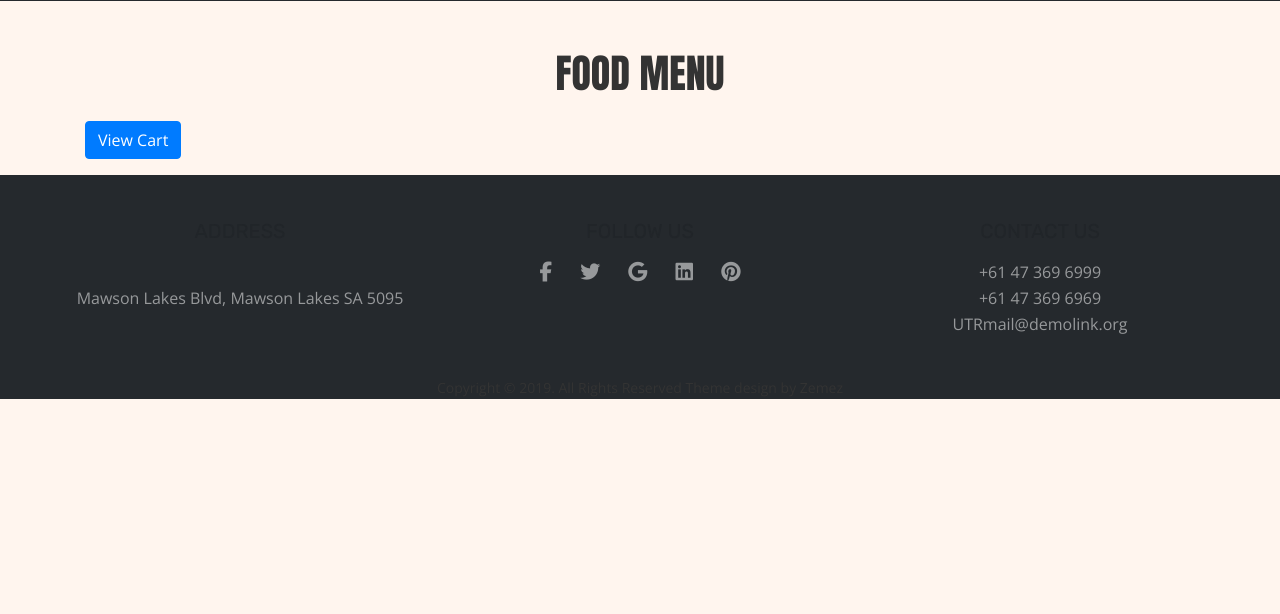
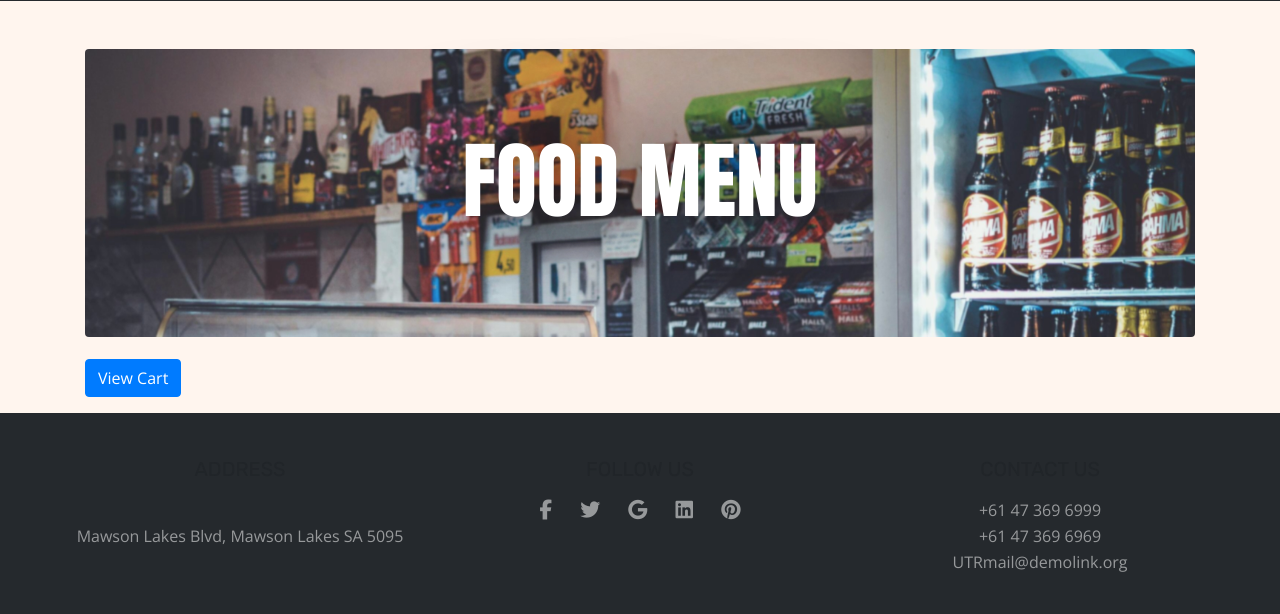
Before and after one commit to NgaiWongKa/INFS2043, a Node server app: page /menu in a window 1280 px wide. Shown: the part 105-719 px from the top of the page. Run offline with Node 20, Linux system fonts and the light colour scheme; the visitor is signed in with stand-in values (Sample User, id 1); data that the repository does not hold is empty; some libraries are stand-ins or nearby versions.

Commit message:
Improve the page title and add a bootstrap element to truncate the descriptions

```diff
--- a/views/Menu/index.ejs
+++ b/views/Menu/index.ejs
@@ -24,6 +24,32 @@
     <link rel="stylesheet" href="/CSS/base.css" />
     <link rel="stylesheet" href="/CSS/home.css" />
     <link rel="stylesheet" href="/CSS/homeResponsive.css" />
+    <style>
+        .img-container{
+            position:relative;
+            display:inline-block;
+        }
+        .img-container img{
+            display:block
+        }
+        .img-container .overlay{
+            position:absolute;
+            top:0;
+            left:0;
+            width:100%;
+            height:100%;
+            display:flex;
+            justify-content: center;
+            align-items: center;
+        }
+        .overlay span{
+            position:absolute;
+            top:50%;
+            left:50%;
+            transform:translate(-50%,-50%);
+            color:#fff;
+        }
+    </style>
     <title>Food Menu</title>
 </head>
 
@@ -67,7 +93,17 @@
 
     <!---------MAIN CONTENT---------->
     <div class="container mt-5">
-        <h1 class="mb-4 text-center" style="font-family: Impact, Haettenschweiler, 'Arial Narrow Bold', sans-serif;">FOOD MENU</h1>
+        <div class="img-container mb-3">
+            <img src="/extra_images/food_menu_banner.jpg"
+            class="img-fluid rounded" alt="A food menu's banner image"
+            style="width: 100%; height: 18rem; overflow: hidden;">
+            <div class="overlay">
+              <span>
+                <h1 class="mb-4 text-center"
+                style="font-family:Impact, Haettenschweiler, 'Arial Narrow Bold', sans-serif;color: #fff;font-size: 600%; text-shadow: rgb(0, 0, 0) 1px 0 100px;">FOOD MENU</h1>
+              </span>
+            </div>
+        </div>
         <% if (currentUser.type == "staff") { %>
             <a href="/menu/new" class="btn btn-success mb-3">Add New Item</a>
         <% } %>
@@ -75,13 +111,13 @@
         <div class="row">
             <% menuItems.forEach(item => { %>
                 <div class="col-md-4 mb-4">
-                    <div class="card border-dark shadow rounded">
-                        <div class="card-header"><%= item.name %></div>
-                        <div class="text-center">
-                            <img src="/food_items/<%= item.image %>" class="card-img-top" alt="<%= item.name %>" style="width:85%;height: auto;">
+                    <div class="card border-secondary shadow rounded">
+                        <div class="text-center m-3">
+                            <img src="/food_items/<%= item.image %>" class="card-img-top" alt="<%= item.name %>" style="width:75%;height: auto;">
                         </div>
                         <div class="card-body">
-                            <p class="card-text"><%= item.description %></p>
+                            <h3 class="card-title"><%= item.name %></h5>
+                            <p class="card-text text-truncate"><%= item.description %></p>
                             <p class="card-text">Price: $<%= item.price.toFixed(2) %></p>
                             <form class="add-to-cart-form" data-id="<%= item._id %>">
                                 <div class="form-group">
```
